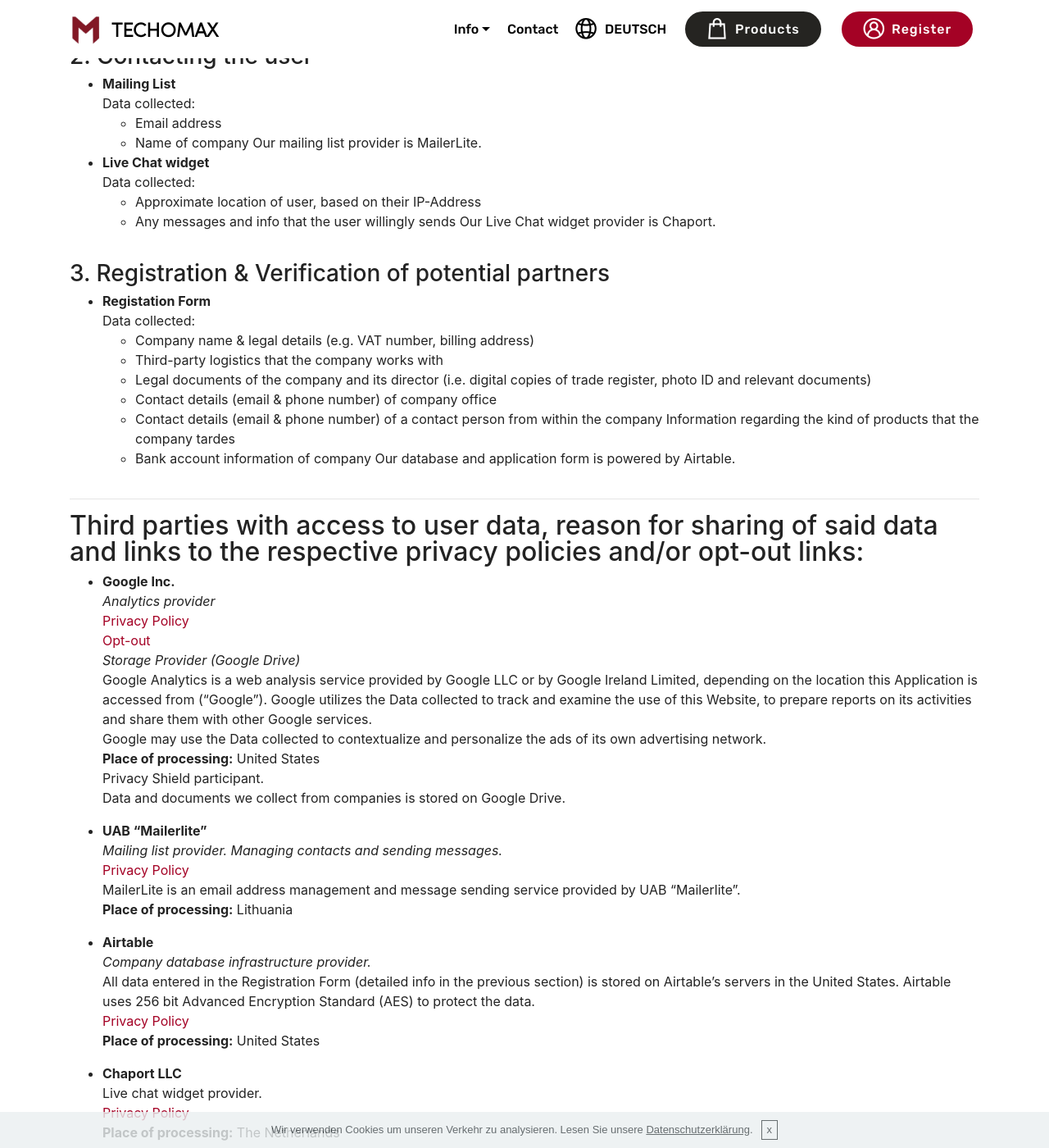
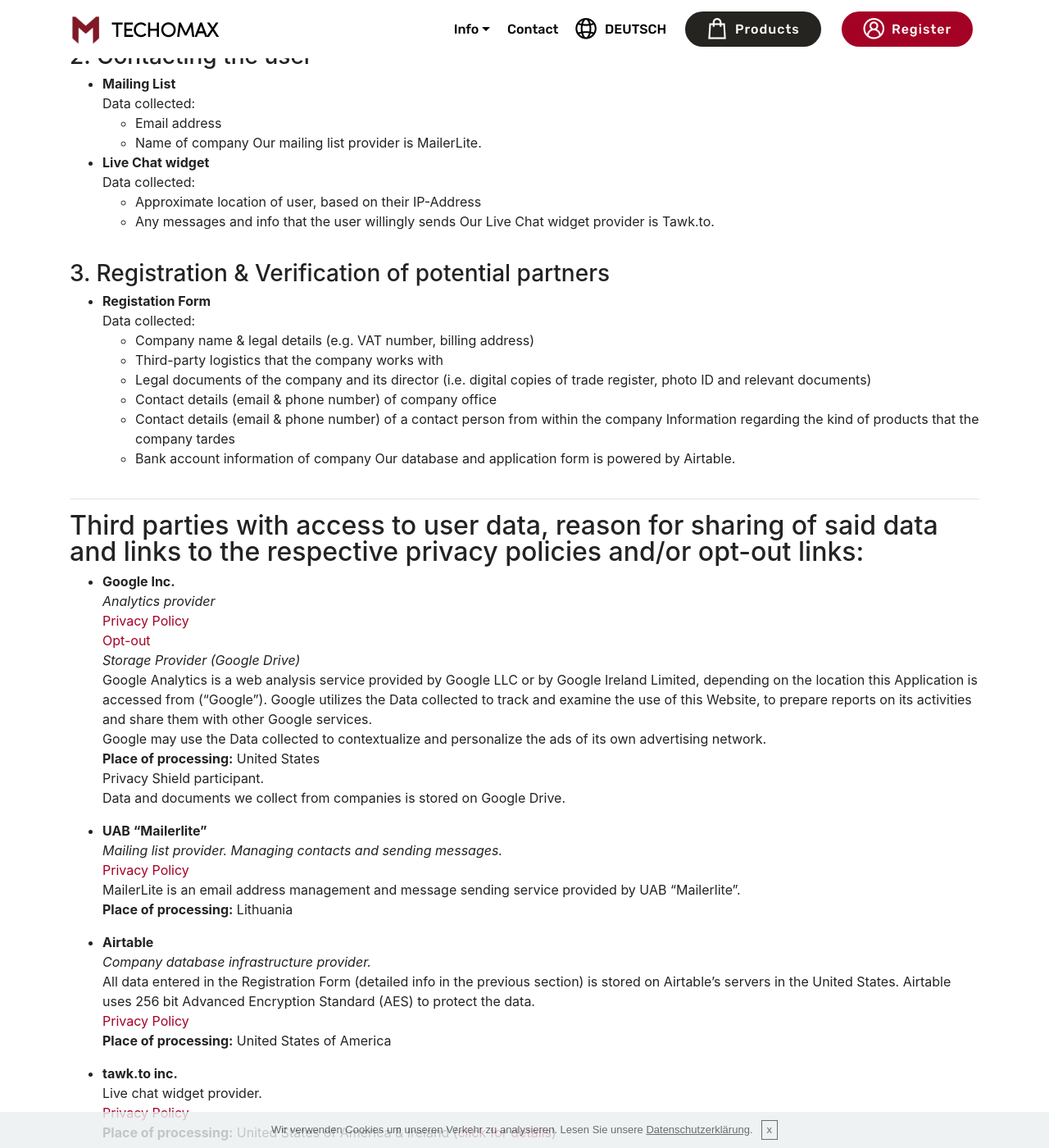
Before and after one commit to techomax/techomax.github.io, a Jekyll site: the page built from en/privacy.html, in a window 1280 px wide and 1400 px high, scrolled down 994 px. Shown: the whole window at 82% size. Built offline with Jekyll 4.4.1, drawn with Linux system fonts in a browser that asks for light colours; some web fonts are replaced.

Commit message:
update privacy for tawk

```diff
--- a/_includes/pages/privacy-en.md
+++ b/_includes/pages/privacy-en.md
@@ -29,7 +29,7 @@
 Data collected:
 	- Approximate location of user, based on their IP-Address
 	- Any messages and info that the user willingly sends
-Our Live Chat widget provider is Chaport.
+Our Live Chat widget provider is Tawk.to.
 
 ### 3. Registration & Verification of potential partners
 - **Registation Form**
@@ -66,12 +66,12 @@
 *Company database infrastructure provider.*
 All data entered in the Registration Form (detailed info in the previous section) is stored on Airtable’s servers in the United States. Airtable uses 256 bit Advanced Encryption Standard (AES) to protect the data.
 [Privacy Policy](https://airtable.com/privacy)
-**Place of processing:** United States
+**Place of processing:** United States of America
 
-- **Chaport LLC**
+- **tawk.to inc.**
 Live chat widget provider.
-[Privacy Policy](https://www.chaport.com/privacy)
-**Place of processing:** The Netherlands
+[Privacy Policy](https://www.tawk.to/privacy-policy/)
+**Place of processing:** United States of America & Ireland ([click for details](https://www.tawk.to/data-protection/sub-processors/))
 
 ---
 Latest update: 22 March 2019
```
Also changed, not shown: _includes/pages/privacy-de.md (+3 -3 lines).
